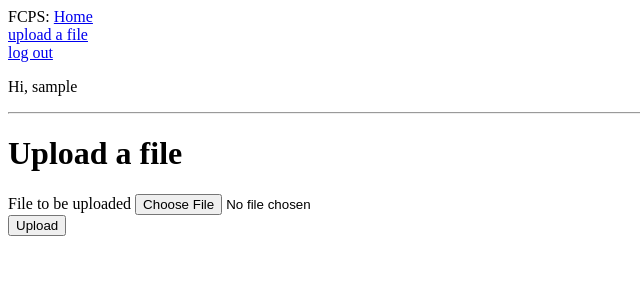
After one commit to mneary1/fcps, a Flask app: page /upload in a window 1280 px wide. The commit adds this page. Shown: the top 300 px of the page, without its empty margins (0-640 px from the left). Run offline with Flask 2, Linux system fonts and the light colour scheme; a user stored in the database is signed in; tables that the repository leaves empty hold one stand-in row (values such as "Sample post"); some libraries are stand-ins or nearby versions.

Commit message:
file uploading

```diff
--- a/app/__init__.py
+++ b/app/__init__.py
@@ -4,7 +4,9 @@ from flask.ext.sqlalchemy import SQLAlchemy
 
 app = Flask(__name__)
 app.config.from_object('config')
+
 db = SQLAlchemy(app)
+
 lm = LoginManager()
 lm.login_view = "login"
 lm.init_app(app)
--- a/app/forms.py
+++ b/app/forms.py
@@ -1,7 +1,16 @@
 from flask.ext.wtf import Form
-from wtforms import StringField
-from wtforms.validators import DataRequired
+from flask.ext.wtf.file import FileField, FileRequired, FileAllowed
+from wtforms import StringField, SubmitField
+from wtforms.validators import DataRequired, ValidationError
+from app import app
 
 class LoginForm(Form):
     username = StringField('username', validators=[DataRequired()])
     password = StringField('password', validators=[DataRequired()])
+
+class UploadForm(Form):
+	upload = FileField('File to be uploaded', validators=[FileRequired(),FileAllowed(app.config['ALLOWED_EXTENSIONS'],"not allowed")])
+	submit = SubmitField("Upload")
+
+	def vaildate_upload(form, field):
+		return "." in field.name
--- a/app/templates/base.html
+++ b/app/templates/base.html
@@ -5,7 +5,8 @@
     {% if not current_user.is_authenticated() %}
     <div><a href="/login">login here</a></div>
     {% else %}
-    <div><a href="/logout">log out here</a></div>
+    <div><a href="/upload">upload a file</a></div>
+    <div><a href="/logout">log out</a></div>
     <p>Hi, {{ current_user.username }} </p>
     {% endif %}
     {% with messages = get_flashed_messages() %}
--- /dev/null
+++ b/app/templates/upload.html
@@ -0,0 +1,11 @@
+{% extends "base.html" %}
+
+{% block content %}
+	<h1> Upload a file </h1>
+	<form method="post" name="upload" enctype="multipart/form-data">
+		{{ form.upload.label }}
+		{{ form.upload }} <br>
+		{{ form.csrf_token }}
+		{{ form.submit}}
+	</form>
+{% endblock %}
--- a/app/views.py
+++ b/app/views.py
@@ -1,8 +1,11 @@
 from flask import render_template, flash, redirect, session, url_for, request
 from flask.ext.login import login_user, logout_user, current_user, login_required
 from app import app, db, lm
-from .forms import LoginForm
+from werkzeug import secure_filename
+from .forms import LoginForm, UploadForm
 from .models import User
+
+import os
 
 @app.route('/')
 @app.route('/home')
@@ -42,3 +45,24 @@ def logout():
 @lm.user_loader
 def load_user(id):
 	return User.query.get(int(id))
+
+@app.route('/upload',methods=['GET','POST'])
+@login_required
+def upload():
+	form = UploadForm()
+
+	if form.validate_on_submit():
+		filename = secure_filename(form.upload.data.filename)
+		full_path = os.path.join(app.config['UPLOAD_PATH'],current_user.username)
+
+		#make the user's upload directory if it doesn't exist
+		if not os.path.exists(full_path):
+			os.makedirs(full_path)
+
+		full_path = os.path.join(full_path, filename)
+		form.upload.data.save(full_path)
+		flash("uploaded to " + full_path)
+
+		return redirect("/")
+
+	return render_template("upload.html",form=form)
--- a/config.py
+++ b/config.py
@@ -7,3 +7,6 @@ SQLALCHEMY_MIGRATE_REPO = os.path.join(basedir, 'db_repository')
 
 WTF_CSRF_ENABLED = True
 SECRET_KEY = 'supersecretkey'
+
+ALLOWED_EXTENSIONS = ['docx','doc','pdf','txt','py','jpg','png','jpeg','gif']
+UPLOAD_PATH = os.path.join(basedir, 'static')
```
